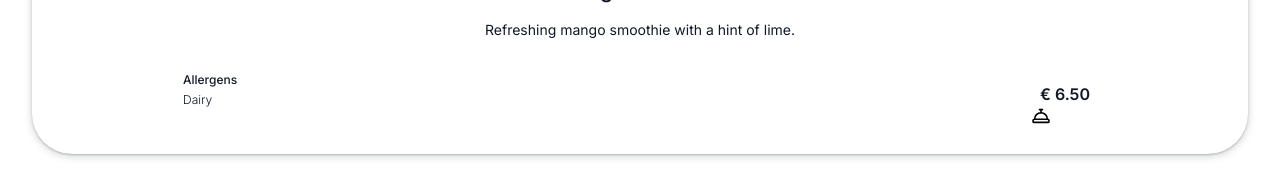
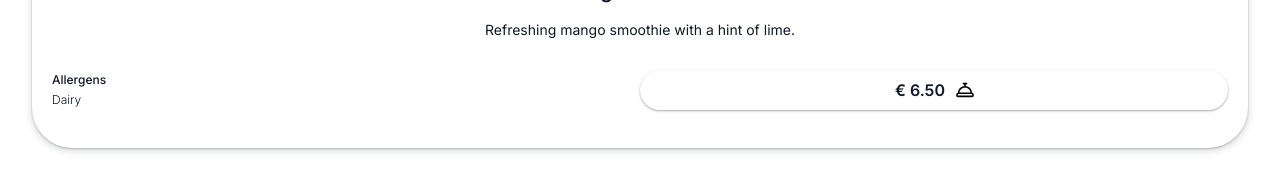
Before and after one commit to j-eick/pos-restaurant, a Next.js app: page /menu in a window 1280 px wide. Shown: the part 404-588 px from the top of the page. Built offline with nearby package versions, Linux system fonts and the light colour scheme.

Commit message:
added: "add item" variant

```diff
--- a/app/components/ui/button/Button.tsx
+++ b/app/components/ui/button/Button.tsx
@@ -3,15 +3,26 @@ import { twMerge } from "tailwind-merge";
 
 type ButtonProp = {
   children: ReactNode;
-  type?: "regular" | "placeOrder";
+  type?: "regular" | "placeOrder" | "addItem";
   size?: string;
   color?: "peach" | "green";
   className?: string;
   href?: "/menu" | "/order-summary";
   onClick?: (e: MouseEvent<HTMLButtonElement>) => void;
+  isClicked?: boolean;
+  setIsClicked?: (value: boolean) => void;
 };
 
-export const Button = ({ children, size = "md", type, color, onClick, className }: ButtonProp) => {
+export const Button = ({
+  children,
+  size = "md",
+  type,
+  color,
+  onClick,
+  isClicked,
+  setIsClicked,
+  className,
+}: ButtonProp) => {
   const hover = {
     red: `transition-all hover:bg-red-hover`,
   };
@@ -23,6 +34,10 @@ export const Button = ({ children, size = "md", type, color, onClick, className
         border-2 rounded-xs`;
 
       case "placeOrder":
+        return `w-2/4 h-5/5 mb-12 px-5 py-5 flex items-center justify-center gap-3
+                rounded-sm bg-slate-200 cursor-pointer`;
+
+      case "addItem":
         return `flex items-center justify-center w-2/4 h-5/5 gap-3 shadow-dishOrder rounded-lg`;
 
       default:
@@ -56,7 +71,10 @@ export const Button = ({ children, size = "md", type, color, onClick, className
   }, []);
 
   return (
-    <button className={twMerge(`${buttonSize} ${buttonColor} ${buttonType} ${className}`)} onClick={onClick}>
+    <button
+      className={twMerge(`${buttonSize} ${buttonColor} ${buttonType} ${className} ${isClicked} ${setIsClicked}`)}
+      onClick={onClick}
+    >
       {children}
     </button>
   );
```
